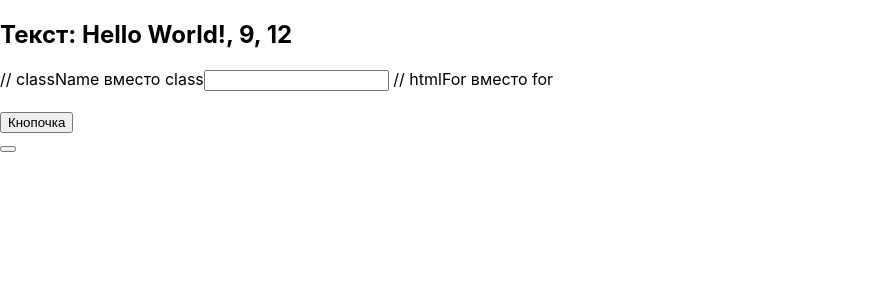
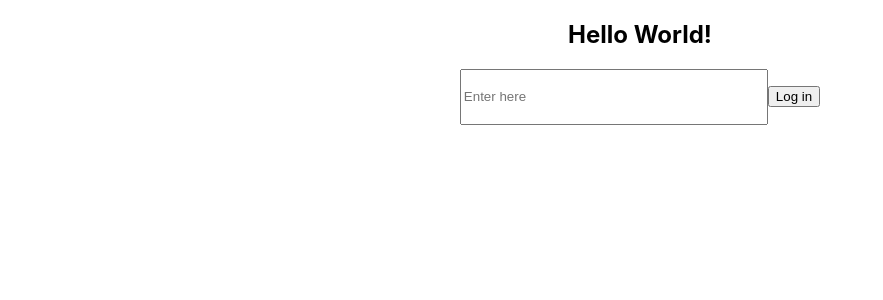
Before and after one commit to NickII2000/Exercise-121, a React (Create React App) app: page / in a window 1280 px wide. Shown: the top 300 px of the page, without its empty margins (0-883 px from the left). Built offline with nearby package versions, Linux system fonts and the light colour scheme.

Commit message:
93-th commit

```diff
--- a/src/App.js
+++ b/src/App.js
@@ -1,26 +1,54 @@
-import logo from './logo.svg';
+import { Component } from 'react';
 import './App.css';
+
+const Header = () => {
+  return <h2>Hello World!</h2>
+}
+
+// const Field = () => {
+//   const holder = 'Enter here';
+//   const styledField = {
+//     width: '300px',
+//     height: '50px'
+//   };
+//   return <input
+//     placeholder={holder}
+//     type='text'
+//     style={styledField} />;
+// }
+
+class Field extends Component {
+  render() {
+    const holder = 'Enter here';
+    const styledField = {
+      width: '300px',
+      height: '50px'
+    };
+    return <input
+      placeholder={holder}
+      type='text'
+      style={styledField} />;
+  }
+}
+
+function Btn() {
+  const text = 'Log in';
+  const logged = false;
+
+
+  const p = <p>Log in</p>;
+  return <button>{logged ? 'Enter' : text}</button>;
+}
 
 function App() {
   return (
     <div className="App">
-      <header className="App-header">
-        <img src={logo} className="App-logo" alt="logo" />
-        <p>
-          Edit <code>src/App.js</code> and save to reload.
-        </p>
-        <p><b>"Моя твоя понимает!"</b></p>
-        <a
-          className="App-link"
-          href="https://reactjs.org"
-          target="_blank"
-          rel="noopener noreferrer"
-        >
-          Learn React
-        </a>
-      </header>
+      <Header />
+      <Field />
+      <Btn />
     </div>
   );
 }
 
+export { Header };
 export default App;
--- a/src/index.js
+++ b/src/index.js
@@ -1,59 +1,12 @@
 import React from 'react';
-
-// version 18
-// import ReactDOM from 'react-dom/client';
-
-// version version 17
 import ReactDOM from 'react-dom';
-
 import './index.css';
 import App from './App';
-// пока удален, Ex. 122   import reportWebVitals from './reportWebVitals';
-
-// const elem = <h2>Hello World!</h2>;
-// const elem = React.createElement('h2', { className: 'greetings' }, 'Hello World!');
+import { Header } from './App';
 
 const text = 'Hello World!';
 
-const elem = (
-  <div>
-    <h2 className='text'>Текст: {text}, {3 * 3}, {['1', '2']}</h2> // className вместо class
-    <input type='text' />
-    <label htmlFor=''></label> // htmlFor вместо for
-    <br />
-    <br />
-    <button tabIndex='0'>Кнопочка</button>
-    <br />
-    <button />
-  </div>
-);
-
-// const element = {
-//   type: 'h2',
-//   props: {
-//     className: 'greeting',
-//     children: 'Hello World! Привет, Мир!'
-//   }
-// };
-
-// version 18
-// const root = ReactDOM.createRoot(document.getElementById('root'));
-// root.render(
-//   <React.StrictMode>
-//     <App />
-//   </React.StrictMode>
-// );
-
-// version 17
 ReactDOM.render(
-  // <React.StrictMode>
-  //   <App />
-  // </React.StrictMode>,
-  elem,
+  <App />,
   document.getElementById('root')
 );
-
-// If you want to start measuring performance in your app, pass a function
-// to log results (for example: reportWebVitals(console.log))
-// or send to an analytics endpoint. Learn more: https://bit.ly/CRA-vitals
-// пока удален, Ex. 122   reportWebVitals();
```
